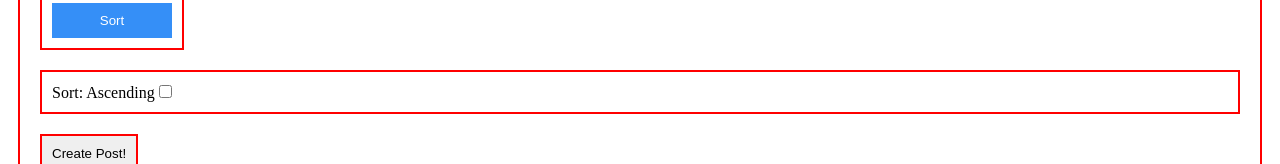
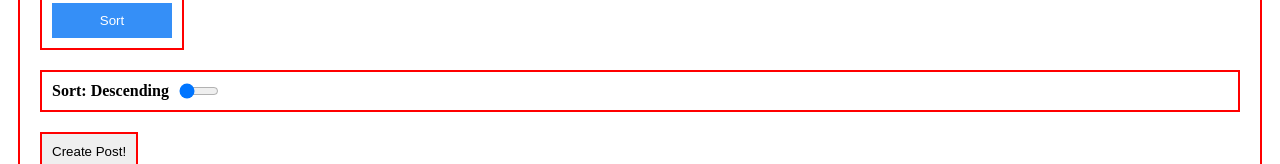
Before and after one commit to TheRealImrano/fe-nc-news, a React (Vite) app: page / in a window 1280 px wide. Shown: the part 523-687 px from the top of the page. Built offline with nearby package versions, Linux system fonts and the light colour scheme; no server answers.

Commit message:
added styling to sort slider to make it functionally a slider and more intuitive

```diff
--- a/src/components/SortSlider.jsx
+++ b/src/components/SortSlider.jsx
@@ -1,20 +1,37 @@
-import { useState } from "react";
+import React, { useState, useRef } from "react";
+import '../styling/SortSlider.css';
 
 const SortSlider = ({ onSortChange }) => {
     const [isAscending, setIsAscending] = useState(false);
+    const sliderRef = useRef(null);
 
     const toggleSortOrder = () => {
-        const newAscending = !isAscending;
-        setIsAscending(newAscending);
-        onSortChange(newAscending);
-      };
+      const newAscending = !isAscending;
+      setIsAscending(newAscending);
+      onSortChange(newAscending);
+    };
+
+    const handleSliderClick = () => {
+      sliderRef.current.click();
+    };
 
     return (
-        <div className="slider component-outline">
-          <label htmlFor="sortToggle">
-            Sort: Ascending
+        <div className="slider component-outline" onClick={handleSliderClick}>
+          <label htmlFor="sortToggle" className="slider-label">
+          Sort: {isAscending ? 'Ascending' : 'Descending'}
           </label>
-            <input id="sortToggle" type="checkbox" onChange={toggleSortOrder} />
+          <input
+            ref={sliderRef}
+            id="sortToggle"
+            type="range"
+            min="0"
+            max="1"
+            step="1"
+            value={isAscending ? 1 : 0}
+            onChange={toggleSortOrder}
+            checked={isAscending}
+            className="slider-input"
+          />
         </div>
     );
 
--- /dev/null
+++ b/src/styling/SortSlider.css
@@ -0,0 +1,40 @@
+/* SortSlider.css */
+
+.slider {
+    display: flex;
+    align-items: center;
+}
+
+.slider-label {
+    font-size: 16px;
+    font-weight: bold;
+    margin-right: 8px;
+}
+
+.slider-input {
+    /* -webkit-appearance: none; */
+    width: 40px;
+    height: 14px;
+    border-radius: 7px;
+    background: #d3d3d3;
+    outline: none;
+    transition: background 0.4s;
+}
+
+.slider-input::-webkit-slider-thumb {
+    -webkit-appearance: none;
+    appearance: none;
+    width: 18px;
+    height: 18px;
+    border-radius: 50%;
+    background: #4CAF50;
+    cursor: pointer;
+}
+
+.slider-input::-moz-range-thumb {
+    width: 18px;
+    height: 18px;
+    border-radius: 50%;
+    background: #4CAF50;
+    cursor: pointer;
+}
```
